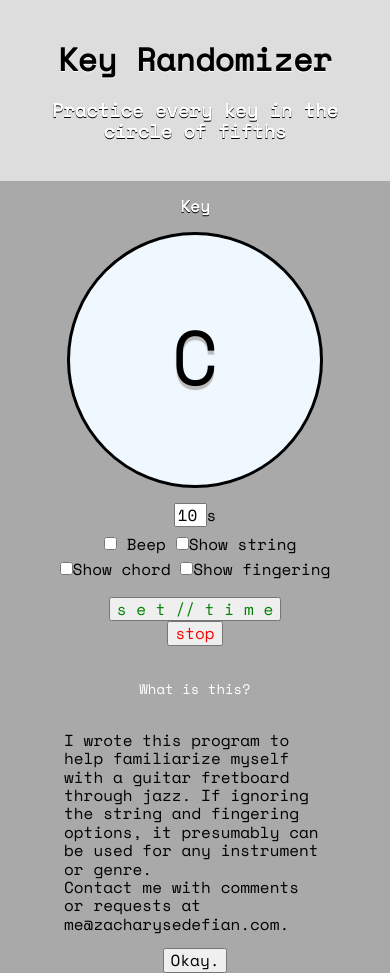
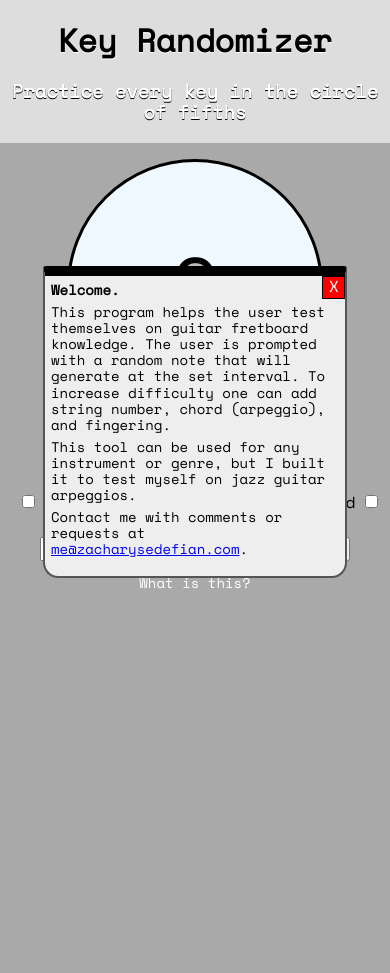
Before and after one commit to zbsedefian/key-randomizer, a plain HTML site: page index.html in a window 390 px wide. Both pictures are taken after a click on the element "What is this?". After the commit the page ends 844 px from the top, so only its background shows below. Drawn offline with nearby package versions, Linux system fonts and the light colour scheme.

Commit message:
Design updated. Made non-scrollable. Nostalgic pop-up info.

```diff
--- a/index.html
+++ b/index.html
@@ -40,11 +40,31 @@
 
     <div class="main">
 
+    <div class='pop-up'>
+        <div class='red-x' id="okay"><span class="the-x">X</span></div>
+        <p class='about-paragraph top-p head-p'>
+            Welcome.
+        </p>
+
+        <p class='about-paragraph'>
+            This program helps the user test themselves on guitar fretboard knowledge. The user is prompted with a random note that will generate at the set interval. To increase difficulty one can add string number, chord (arpeggio), and fingering.
+        </p>
+
+        <p class='about-paragraph'>
+            This tool can be used for any instrument or genre, but I built it to test myself on jazz guitar arpeggios.
+        </p>
+
+        <p class='about-paragraph'>
+            Contact me with comments or requests at <a href="mailto:me@zacharysedefian.com" >me@zacharysedefian.com</a>.
+        </p>
+<!--        <div class="center"><button class='button' id='okay'>Okay.</button></div>-->
+    </div>
+
     <!--    STRING NUMBER -->
 
         <div class="string-main">
 
-            <h3 class="main-label string-label clearfix hide">String</h3>
+            <h3 class="main-label string-label clearfix hide"></h3>
 
             <div id="first" class="string">
             <p class="string-name">1</p>
@@ -76,7 +96,7 @@
 
         <div class="key-main clearfix">
 
-            <h3 class="main-label">Key</h3>
+            <h3 class="main-label"></h3>
 
             <div id="C" class="key">
             <p class="key-name">C</p>
@@ -131,7 +151,7 @@
 <!--        CHORD   -->
         <div class="chord-main">
 
-            <h3 class="main-label chord-label clearfix hide">Chord</h3>
+            <h3 class="main-label chord-label clearfix hide"></h3>
 
             <div id="maj7" class="chord">
             <p class="chord-name">maj7</p>
@@ -158,7 +178,7 @@
 <!--    FINGERING    -->
         <div class="fingering-main">
 
-            <h3 class="main-label fingering-label clearfix hide">Fingering</h3>
+            <h3 class="main-label fingering-label clearfix hide"></h3>
 
             <div id="211" class="fingering">
             <p class="fingering-name">2-1-1</p>
@@ -177,13 +197,11 @@
     </div>
 
     <div class="settings">
-        <input type="text" id="time" value="10">
-        <label class="label">s</label><br>
-        <input type="checkbox" name="options" value="beep" id="beep"><label class="option-label" for="beep">Beep</label>
-        <input type="checkbox" name="options" value="show-string" id="show-string"><label class="option-label" for="show-string">Show string</label><br>
+
+        <input type="checkbox" name="options" value="beep" id="beep"><label class="option-label" id="beep" for="beep">Beep</label>
+        <input type="checkbox" name="options" value="show-string" id="show-string"><label class="option-label" id="label-show-string" for="show-string">Show string</label>
         <input type="checkbox" name="options" value="show-chord" id="show-chord"><label class="option-label" for="show-chord">Show chord</label>
-        <input type="checkbox" name="options" value="show-fingering" id="show-fingering"><label class="option-label" for="show-fingering">Show fingering</label><br>
-        <br>
+        <input type="checkbox" name="options" value="show-fingering" id="show-fingering"><label class="option-label" for="show-fingering">Show fingering</label>
         <p class="string-options">
             Which strings do you want to practice?<br>
             <input type="checkbox" name="one-string" id="one-string" checked>
@@ -199,25 +217,16 @@
             <input type="checkbox" name="six-string" id="six-string" checked>
             <label for="six-string">6</label>
         </p>
+        <br>
 
-        <button class='button' id='setTime'>s e t // t i m e</button><br>
-        <button class='button' id='stopTime'>stop</button>
+        <input type="text" id="time" value="10">
+        <label class="label">s</label>
+        <button class='button' id='setTime'>s e t _ t i m e</button>
+        <button class='button' id='stopTime'>s t o p</button>
     </div>
 
     <div class="about">
         <p id="about-text">What is this?</p>
-        <div class='about-message'>
-            <p class='about-paragraph'>
-                I wrote this program to help familiarize myself with a guitar fretboard through jazz. If ignoring the string and fingering options, it presumably can be used for any instrument or genre.
-            </p>
-
-            <p class='about-paragraph'>
-                Contact me with comments or requests at me@zacharysedefian.com.
-            </p>
-
-            <button class='button' id='okay'>Okay.</button>
-
-        </div>
     </div>
 
     <audio class="beep-sound" src="media/noise.wav"></audio>
--- a/jscripts/app.js
+++ b/jscripts/app.js
@@ -169,7 +169,10 @@ function whichStrings(){
 $('#stopTime').click(function(){clearInterval(timer)});
 
 //if What is this? is clicked
-$('#about-text').click(function(){$('.about-message').show()});
+//$('#about-text').click(function(){$('.about-message').show()});
+$('#about-text').click(function(){
+    $('.pop-up').fadeIn(100);
+});
 
 //if Okay. is clicked
-$('#okay').click(function(){$('.about-message').hide()});
+$('#okay').click(function(){$('.pop-up').hide();});
--- a/styles/mystyles.css
+++ b/styles/mystyles.css
@@ -48,7 +48,7 @@ body, html{
 }
 
 .chord-main{
-    top: 450px;
+    top: 375px;
 }
 
 .key-name, .string-name, .chord-name, .fingering-name{
@@ -62,7 +62,6 @@ body, html{
 /*  about  */
 
 .about{
-    margin-top: 15px;
     text-align: center;
 }
 
@@ -70,20 +69,52 @@ body, html{
     text-decoration: none;
     color: white;
     font-size: 14px;
-    padding: 20px;
 }
 
 .about-paragraph{
     text-align: left;
-    margin: 0 4em;
+    margin: 6px;
 }
 
-.about-message{
-    display: none;
+.top-p{
+    font-weight: 800;
 }
 
-#okay{
-    margin-top: 15px;
+.center{
+    text-align: center;
+}
+
+.pop-up{
+    display: none;
+    margin: auto;
+    position: absolute;
+    top: 0; left: 0; bottom: 0; right: 0;
+    z-index: 2;
+    width: 300px;
+    height: 300px;
+    background-color: #eee;
+    font-size: 14px;
+    border: solid 2px #555;
+    border-top: solid 10px;
+    border-radius: 1%;
+    border-bottom-right-radius: 5%;
+    border-bottom-left-radius: 5%;
+}
+
+.red-x{
+    float:right;
+    width: 20px;
+    height: 20px;
+    padding-left: 1px;
+    padding-bottom: 1px;
+    color: white;
+    background-color: red;
+    border: solid 1px black;
+}
+
+.the-x{
+    margin-left: 5px;
+    font-size: 16px;
 }
 
 /***********************/
@@ -136,13 +167,15 @@ body, html{
 
 .string-options{
     display: none;
+    margin: 0;
+    margin-top: 5px;
 }
 /***********************/
 /* INPUT / BUTTON AREA */
 /***********************/
 
 .settings{
-    margin-top: 15px;
+    margin-top: 20px;
     text-align: center;
 }
 
@@ -180,7 +213,7 @@ body, html{
     text-align: center;
     text-shadow: 0 1px white;
     background: #ddd;
-    padding: 20px;
+    padding: 1px;
 }
 
 h3{
@@ -201,10 +234,6 @@ h3{
         font-size: 4.8em;
     }
 
-    .string-main, .chord-main, .fingering-main{
-        margin-top: -50px;
-    }
-
     .string, .chord, .fingering{
         width: 100px;
         height: 100px;
@@ -214,6 +243,15 @@ h3{
     #min7b5{
         font-size: 1.7em;
     }
+
+    .chord-main{
+        top: 300px;
+    }
+
+    .settings{
+        margin-top: 70px;
+    }
+
 }
 
 /* Arranging options */
@@ -227,6 +265,7 @@ h3{
         right: 10em;
     }
 
+
 }
 
 @media only screen and (min-width: 1000px){
```
